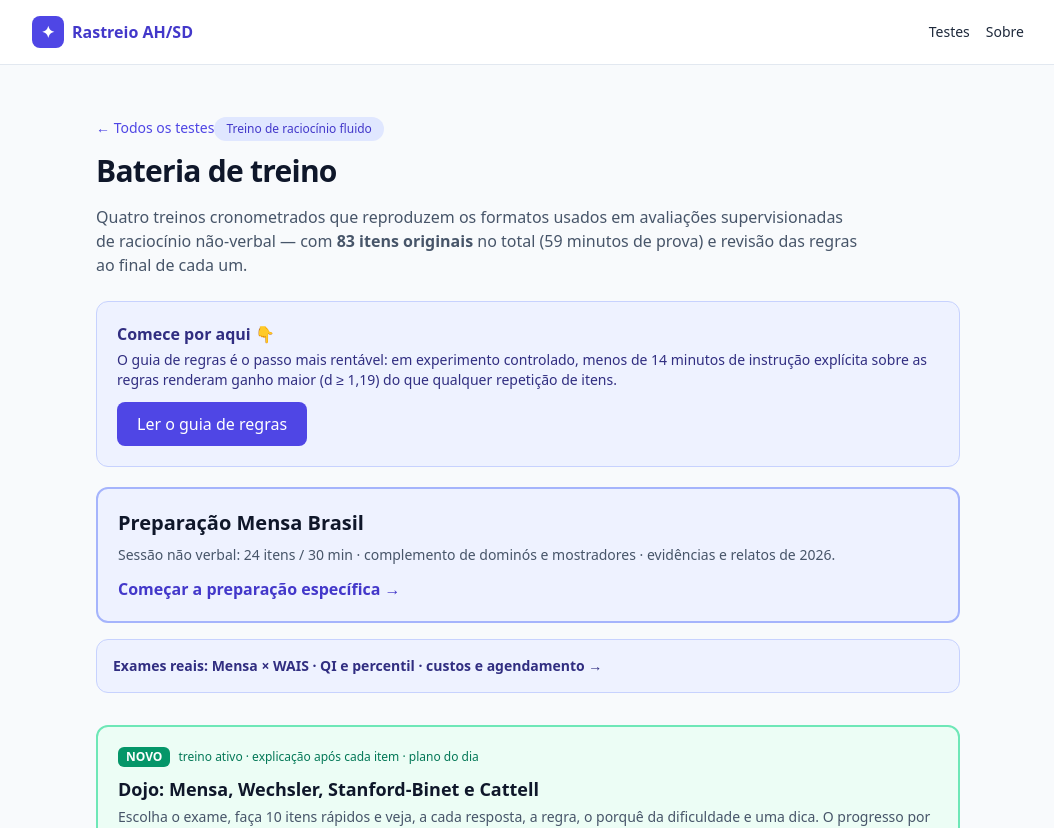
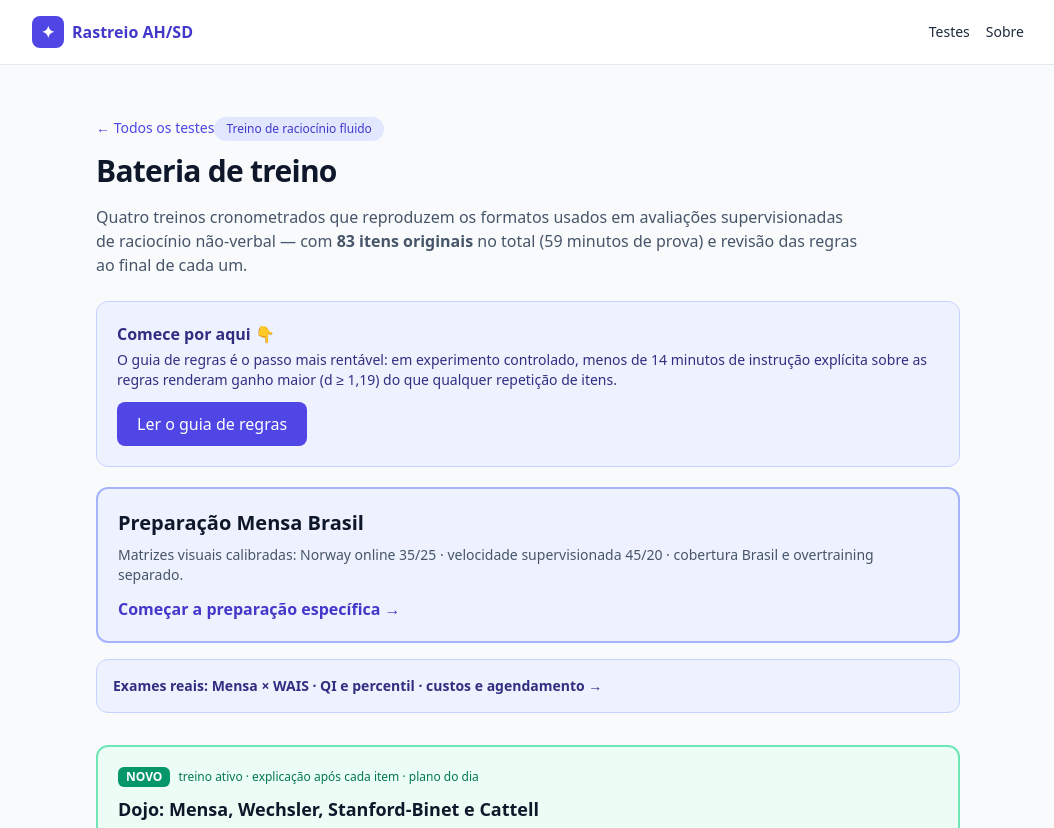
Before and after one commit to ghcastellano/ahsd-tests, a Next.js app: page /treino in a window 1280 px wide. Shown: the top 828 px of the page, without its empty margins (112-1166 px from the left). Built offline with nearby package versions, Linux system fonts and the light colour scheme; no server answers.

Commit message:
Update Mensa entry cards after recalibration

```diff
--- a/app/treino/page.tsx
+++ b/app/treino/page.tsx
@@ -42,7 +42,7 @@ export default function TreinoIndex() {
         </Link>
       </div>
 
-      <Link href="/treino/mensa" className="mt-5 block rounded-xl border-2 border-brand-300 bg-brand-50 p-5 hover:border-brand-500"><h2 className="text-xl font-bold text-slate-900">Preparação Mensa Brasil</h2><p className="mt-2 text-sm text-slate-600">Sessão não verbal: 24 itens / 30 min · complemento de dominós e mostradores · evidências e relatos de 2026.</p><p className="mt-3 font-semibold text-brand-700">Começar a preparação específica →</p></Link>
+      <Link href="/treino/mensa" className="mt-5 block rounded-xl border-2 border-brand-300 bg-brand-50 p-5 hover:border-brand-500"><h2 className="text-xl font-bold text-slate-900">Preparação Mensa Brasil</h2><p className="mt-2 text-sm text-slate-600">Matrizes visuais calibradas: Norway online 35/25 · velocidade supervisionada 45/20 · cobertura Brasil e overtraining separado.</p><p className="mt-3 font-semibold text-brand-700">Começar a preparação específica →</p></Link>
       <Link href="/treino/guia-exames" className="mt-4 block rounded-xl border border-indigo-200 bg-indigo-50 p-4 text-sm font-semibold text-indigo-900 hover:bg-indigo-100">Exames reais: Mensa × WAIS · QI e percentil · custos e agendamento →</Link>
         <Link
         href="/treino/dojo"
```
